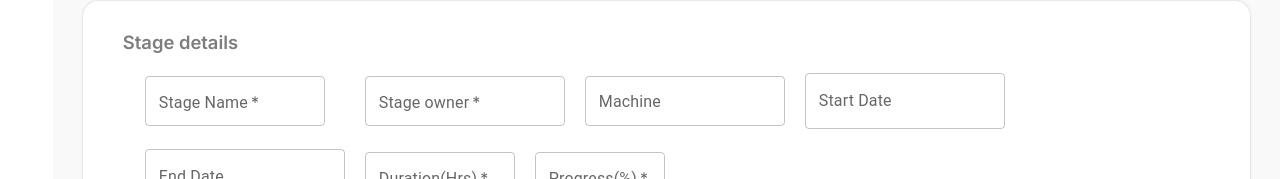
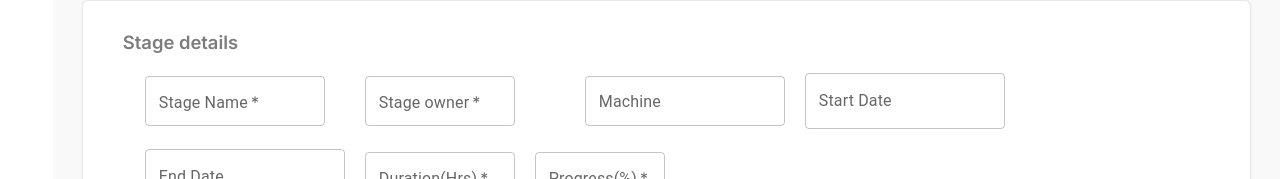
Before and after one commit to omkar-2483/Aakar_final, a React (Vite) app in the folder frontend/: page /myProject/1/updateStage/1 in a window 1280 px wide. Shown: the part 176-355 px from the top of the page. Built offline with nearby package versions, Linux system fonts and the light colour scheme; no server answers.

Commit message:
owner list for stages

```diff
--- a/frontend/src/components/Project/AddProject/AddProject.css
+++ b/frontend/src/components/Project/AddProject/AddProject.css
@@ -19,7 +19,7 @@
   background-color: white;
   width: 100%;
   box-shadow: 0vmax 0vmax 0.2vmax rgba(0, 0, 0, 0.2);
-  border-radius: 15px;
+  border-radius: 5px;
   padding: 30px 40px;
   display: flex;
   flex-direction: column;
--- a/frontend/src/components/Project/AddStage/StageComponent.jsx
+++ b/frontend/src/components/Project/AddStage/StageComponent.jsx
@@ -131,13 +131,6 @@ const StageComponent = ({
           freeSolo
           value={stage.owner || ''}
           onInputChange={(event, newInputValue) => {
-            console.log({ newInputValue: newInputValue })
-            const employeeId = employees.filter(
-              (employee) =>
-                `${employee.employee.employeeName}(${employee.employee.customEmployeeId})` ==
-                newInputValue
-            )
-            console.log({ employeeId: employeeId })
             handleChange({
               target: { name: 'owner', value: newInputValue },
             })
--- a/frontend/src/components/Project/AddSubstages/AddSubStage.jsx
+++ b/frontend/src/components/Project/AddSubstages/AddSubStage.jsx
@@ -26,6 +26,7 @@ import {
   resetSubstageState,
   updateSubStage,
 } from '../../../features/subStageSlice'
+import { getAllEmployees } from '../../../features/employeeSlice'
 
 const AddSubStage = () => {
   const dispatch = useDispatch()
@@ -54,7 +55,24 @@ const AddSubStage = () => {
   }, [dispatch, pNo, sNo])
 
   const { project = {} } = useSelector((state) => state.projects)
-
+  const { employees } = useSelector((state) => state.employee)
+  const [employeeList, setEmployeeList] = useState(
+    employees.map(
+      (employee) =>
+        `${employee.employee.employeeName}(${employee.employee.customEmployeeId})`
+    )
+  )
+  useEffect(() => {
+    dispatch(getAllEmployees())
+  }, [dispatch])
+  useEffect(() => {
+    setEmployeeList(
+      employees.map(
+        (employee) =>
+          `${employee.employee.employeeName}(${employee.employee.customEmployeeId})`
+      )
+    )
+  }, [employees])
   const {
     stage: stageData = {},
     activeStages = [],
@@ -229,6 +247,7 @@ const AddSubStage = () => {
             inputValues={inputValues}
             setInputValues={setInputValues}
             stagesList={stagesList}
+            employeeList={employeeList}
           />
           <AddStage
             name={'substage'}
--- a/frontend/src/components/Project/AddSubstages/SubstageForm.jsx
+++ b/frontend/src/components/Project/AddSubstages/SubstageForm.jsx
@@ -8,9 +8,13 @@ import { DatePicker } from '@mui/x-date-pickers/DatePicker'
 import dayjs from 'dayjs'
 import { differenceInDays } from 'date-fns'
 
-const SubstageForm = ({ inputValues, setInputValues, stagesList }) => {
+const SubstageForm = ({
+  inputValues,
+  setInputValues,
+  stagesList,
+  employeeList,
+}) => {
   const [isChanged, setIsChanged] = useState(false)
-
   const handleChange = (e) => {
     const { name, value } = e.target
     const updatedValues = { ...inputValues, [name]: value }
@@ -114,12 +118,28 @@ const SubstageForm = ({ inputValues, setInputValues, stagesList }) => {
             />
           )}
         />
-
-        <TextField
-          label="Stage owner"
-          variant="outlined"
+        <Autocomplete
+          disablePortal
+          freeSolo
+          value={inputValues.owner || ''}
+          onInputChange={(event, newInputValue) => {
+            console.log({ newInputValue: newInputValue })
+            handleChange({
+              target: { name: 'owner', value: newInputValue },
+            })
+          }}
+          options={employeeList}
           sx={{
             width: '200px',
+          }}
+          renderInput={(params) => (
+            <TextField
+              {...params}
+              label="Stage owner"
+              name="owner"
+              sx={{
+                width: '150px',
+                borderRadius: '1px solid #7D7D7D',
                 '& .MuiOutlinedInput-root': {
                   height: '50px',
                 },
@@ -129,10 +149,9 @@ const SubstageForm = ({ inputValues, setInputValues, stagesList }) => {
                   top: '-15px',
                 },
               }}
-          name="owner"
-          value={inputValues.owner}
-          onChange={handleChange}
               required
+            />
+          )}
         />
 
         <TextField
--- a/frontend/src/components/Table/TableComponent.css
+++ b/frontend/src/components/Table/TableComponent.css
@@ -9,14 +9,13 @@
 
 .table-header {
   font-weight: bold;
-    background-color: #FFFFFF;
+  background-color: #ffffff;
   color: #002773;
 }
 
 .MuiTablePagination-root {
-    margin-top: 20px;
+  margin-top: 10px;
 }
-
 
 .table-row {
   padding: 14px !important;
--- a/frontend/src/components/TableComponent.css
+++ b/frontend/src/components/TableComponent.css
@@ -9,14 +9,13 @@
 
 .table-header {
   font-weight: bold;
-    background-color: #FFFFFF;
+  background-color: #ffffff;
   color: #002773;
 }
 
 .MuiTablePagination-root {
-    margin-top: 20px;
+  margin-top: 10px;
 }
-
 
 .table-row {
   padding: 14px !important;
--- a/frontend/src/components/common/Table/TableComponent.css
+++ b/frontend/src/components/common/Table/TableComponent.css
@@ -96,7 +96,7 @@ tbody tr:hover {
 }
 
 .custom-scrollbar.project {
-  max-height: 50vh;
+  max-height: 53vh;
 }
 .history-table td {
   max-width: 250px;
--- a/frontend/src/components/common/Table/TableComponent.jsx
+++ b/frontend/src/components/common/Table/TableComponent.jsx
@@ -44,6 +44,7 @@ import { jsPDF } from 'jspdf'
 import 'jspdf-autotable'
 import * as XLSX from 'xlsx'
 import { FiDownload } from 'react-icons/fi'
+import { IoIosSearch } from 'react-icons/io'
 
 const TableComponent = ({
   whose,
@@ -259,12 +260,27 @@ const TableComponent = ({
       >
         <Box p={2}>
           <TextField
-            label="Search"
+            label={
+              <span className="flex justify-center items-center">
+                <IoIosSearch style={{ marginRight: '5px', fontSize: '19px' }} />
+                Search
+              </span>
+            }
             variant="outlined"
             value={searchTerm}
             onChange={(e) => setSearchTerm(e.target.value)} // Update search term
             placeholder="Search by any field..."
-            className="w-[250px]"
+            className=" w-[250px]"
+            sx={{
+              '& .MuiOutlinedInput-root': {
+                height: '45px', // Adjust the input field height
+                fontSize: '16px', // Adjust font size for better alignment
+              },
+              '& .MuiInputLabel-root': {
+                fontSize: '12px', // Adjust label font size if needed
+                top: '-4px', // Adjust the label position
+              },
+            }}
           />
         </Box>
         <div>
```
Lines whose indentation alone changed are shown as unchanged.
